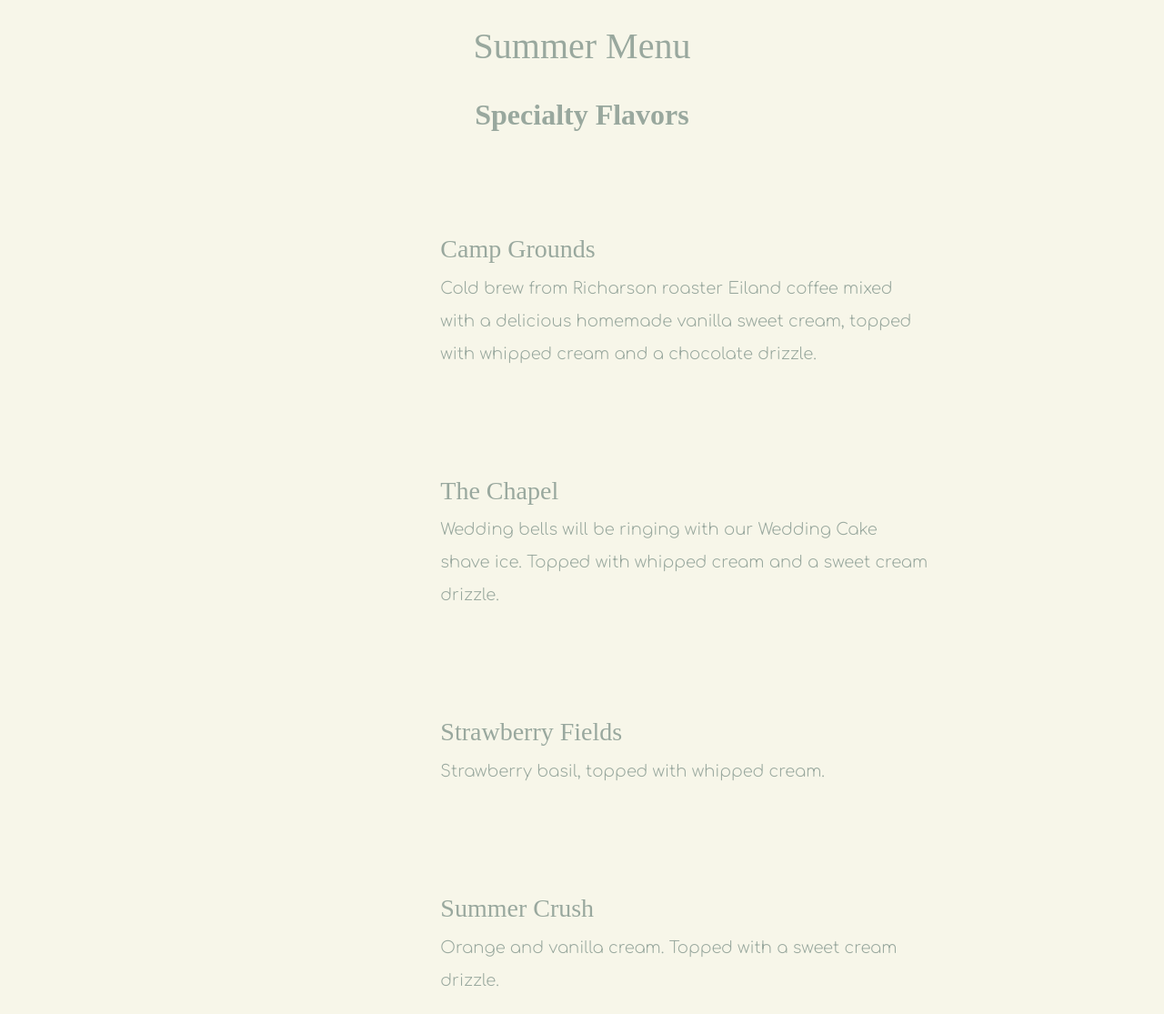
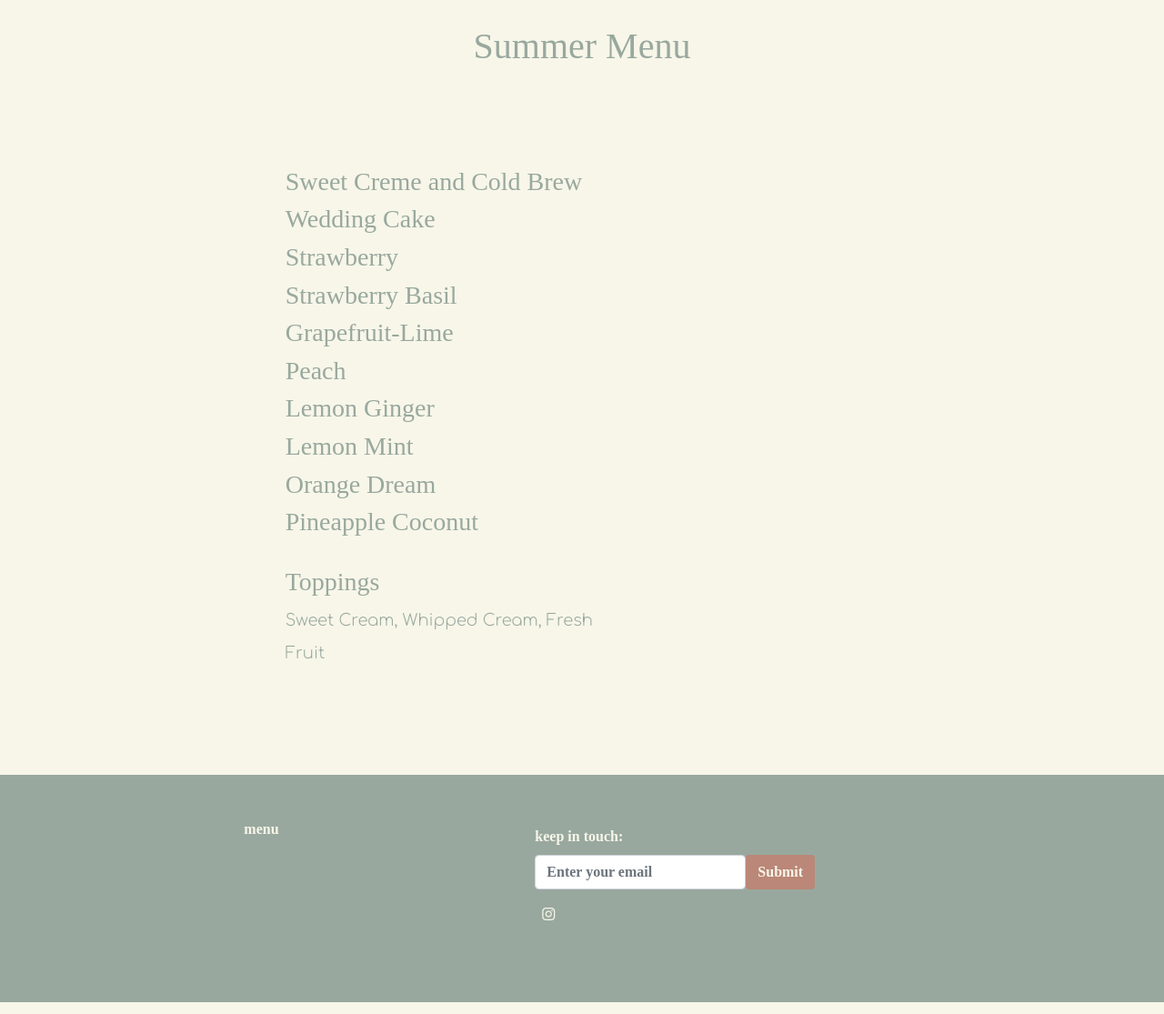
Before and after one commit to jonhooton/summercamptx, a website: page menu.html in a window 1280 px wide. Shown: the part 791-1906 px from the top of the page at 91% size. Drawn offline with nearby package versions, Linux system fonts and the light colour scheme; a web font is replaced by a local one.

Commit message:
updated menu

```diff
--- a/menu.html
+++ b/menu.html
@@ -75,14 +75,40 @@
         <div class="row pt-4 justify-content-center menu-header">
             <h1>Summer Menu</h1>
         </div>
-        <div class="row pt-4 justify-content-center menu-header">
+        <!-- <div class="row pt-4 justify-content-center menu-header">
             <h2>Specialty Flavors</h2>
-        </div>
-        <div class="row align-items-start  pt-1 justify-content-center content">
-            <div class="col-md-4">
+        </div> -->
+        <div class="row align-items-start justify-content-center content">
+            <!-- <div class="col-md-4"> -->
                 <!-- <img src="assets/fresh-fruit.jpeg" alt="" class="img-fluid rounded"> -->
-            </div>
+            <!-- </div> -->
             <div class="col-md-8">
+                <div class="row">
+                    <div class="col-12 col-lg-10 blurb mb-5 mb-md-0">
+                        <h3>Sweet Creme and Cold Brew</h3>
+                        <h3>Wedding Cake</h3>
+                        <h3>Strawberry</h3>
+                        <h3>Strawberry Basil</h3>
+                        <h3>Grapefruit-Lime</h3>
+                        <h3>Peach</h3>
+                        <h3>Lemon Ginger</h3>
+                        <h3>Lemon Mint</h3>
+                        <h3>Orange Dream</h3>
+                        <h3>Pineapple Coconut</h3>
+                        <h3></h3>
+                    </div>
+                    <div class="col-md-8 mt-4">
+                      <div class="row">
+                          <div class="col-12 col-lg-10 blurb mb-5 mb-md-0">
+                            <h3>Toppings</h3>
+                            <p class="lead">Sweet Cream, Whipped Cream, Fresh Fruit
+                              </p>
+                          </div>
+                      </div>
+                    </div>
+                </div>
+              </div>
+            <!-- <div class="col-md-8">
                 <div class="row">
                     <div class="col-12 col-lg-10 blurb mb-5 mb-md-0">
                         <h3>Camp Grounds</h3>
@@ -91,43 +117,43 @@
                         </p>
                     </div>
                 </div>
-              </div>
-      </section>
-      <section class="container-fluid mx-0 px-0 main-info">
-        <div class="row align-items-start justify-content-center content">
-            <div class="col-md-4">
+              </div> -->
+          </section>
+      <!-- <section class="container-fluid mx-0 px-0 main-info"> -->
+        <!-- <div class="row align-items-start justify-content-center content"> -->
+            <!-- <div class="col-md-4"> -->
                 <!-- <img src="assets/fresh-fruit.jpeg" alt="" class="img-fluid rounded"> -->
-            </div>
-            <div class="col-md-8">
-                <div class="row">
-                    <div class="col-12 col-lg-10 blurb mb-5 mb-md-0">
-                        <h3>The Chapel</h3>
-                        <p class="lead">Wedding bells will be ringing with our Wedding Cake shave ice. Topped with whipped cream and a sweet cream drizzle.
-                        </p>
-                    </div>
-                </div>
-              </div>
-      </section>
-      <section class="container-fluid mx-0 px-0 main-info">
-        <div class="row align-items-start justify-content-center content">
-            <div class="col-md-4">
+            <!-- </div> -->
+            <!-- <div class="col-md-8"> -->
+                <!-- <div class="row"> -->
+                    <!-- <div class="col-12 col-lg-10 blurb mb-5 mb-md-0"> -->
+                        <!-- <h3>The Chapel</h3> -->
+                        <!-- <p class="lead">Wedding bells will be ringing with our Wedding Cake shave ice. Topped with whipped cream and a sweet cream drizzle.  -->
+                        <!-- </p> -->
+                    <!-- </div> -->
+                <!-- </div> -->
+              <!-- </div> -->
+      <!-- </section> -->
+      <!-- <section class="container-fluid mx-0 px-0 main-info"> -->
+        <!-- <div class="row align-items-start justify-content-center content"> -->
+            <!-- <div class="col-md-4"> -->
                 <!-- <img src="assets/fresh-fruit.jpeg" alt="" class="img-fluid rounded"> -->
-            </div>
-            <div class="col-md-8">
-                <div class="row">
-                    <div class="col-12 col-lg-10 blurb mb-5 mb-md-0">
-                        <h3>Strawberry Fields</h3>
-                        <p class="lead">Strawberry basil, topped with whipped cream.
-                        </p>
-                    </div>
-                </div>
-              </div>
-      </section>
-      <section class="container-fluid mx-0 px-0 main-info">
-        <div class="row align-items-start justify-content-center content">
-            <div class="col-md-4">
+            <!-- </div> -->
+            <!-- <div class="col-md-8"> -->
+                <!-- <div class="row"> -->
+                    <!-- <div class="col-12 col-lg-10 blurb mb-5 mb-md-0"> -->
+                        <!-- <h3>Strawberry Fields</h3> -->
+                        <!-- <p class="lead">Strawberry basil, topped with whipped cream. -->
+                        <!-- </p> -->
+                    <!-- </div> -->
+                <!-- </div> -->
+              <!-- </div> -->
+      <!-- </section> -->
+      <!-- <section class="container-fluid mx-0 px-0 main-info"> -->
+        <!-- <div class="row align-items-start justify-content-center content"> -->
+            <!-- <div class="col-md-4"> -->
                 <!-- <img src="assets/fresh-fruit.jpeg" alt="" class="img-fluid rounded"> -->
-            </div>
+            <!-- </div>
             <div class="col-md-8">
                 <div class="row">
                     <div class="col-12 col-lg-10 blurb mb-5 mb-md-0">
@@ -140,9 +166,9 @@
       </section>
       <section class="container-fluid mx-0 px-0 main-info">
         <div class="row align-items-start justify-content-center content">
-            <div class="col-md-4">
+            <div class="col-md-4"> -->
                 <!-- <img src="assets/fresh-fruit.jpeg" alt="" class="img-fluid rounded"> -->
-            </div>
+            <!-- </div>
             <div class="col-md-8">
                 <div class="row">
                     <div class="col-12 col-lg-10 blurb mb-5 mb-md-0">
@@ -155,9 +181,9 @@
       </section>
       <section class="container-fluid mx-0 px-0 main-info">
         <div class="row align-items-start justify-content-center content">
-            <div class="col-md-4">
+            <div class="col-md-4"> -->
                 <!-- <img src="assets/fresh-fruit.jpeg" alt="" class="img-fluid rounded"> -->
-            </div>
+            <!-- </div>
             <div class="col-md-8">
                 <div class="row">
                     <div class="col-12 col-lg-10 blurb mb-5 mb-md-0">
@@ -167,30 +193,30 @@
                     </div>
                 </div>
               </div>
-      </section>
+      </section> -->
       <section class="container-fluid mx-0 px-0 main-info">
-        <div class="row pt-4 justify-content-center menu-header">
-            <h2>Regular Flavors & Toppings</h2>
-        </div>
-        <div class="row align-items-start  pt-1 justify-content-center content">
-            <div class="col-md-4">
+        <!-- <div class="row pt-4 justify-content-center menu-header"> -->
+            <!-- <h2>Regular Flavors & Toppings</h2> -->
+        <!-- </div> -->
+        <!-- <div class="row align-items-start  pt-1 justify-content-center content"> -->
+            <!-- <div class="col-md-4"> -->
                 <!-- <img src="assets/fresh-fruit.jpeg" alt="" class="img-fluid rounded"> -->
-            </div>
-            <div class="col-md-8">
-                <div class="row">
-                    <div class="col-12 col-lg-10 blurb mb-5 mb-md-0">
-                        <h3>Additional Flavors</h3>
+            <!-- </div> -->
+            <!-- <div class="col-md-8"> -->
+                <!-- <div class="row"> -->
+                    <!-- <div class="col-12 col-lg-10 blurb mb-5 mb-md-0"> -->
+                        <!-- <h3>Additional Flavors</h3>
                         <p class="lead">Peach, Grapefruit-Lime, Strawberry
-                        </p>
-                    </div>
-                </div>
-              </div>
-              </div>
-        <div class="row align-items-start  pt-1 justify-content-center content">
-            <div class="col-md-4">
+                        </p> -->
+                    <!-- </div> -->
+                <!-- </div> -->
+              <!-- </div> -->
+              <!-- </div> -->
+        <!-- <div class="row align-items-start  pt-1 justify-content-center content"> -->
+            <!-- <div class="col-md-4"> -->
                 <!-- <img src="assets/fresh-fruit.jpeg" alt="" class="img-fluid rounded"> -->
-            </div>
-            <div class="col-md-8">
+            <!-- </div> -->
+            <!-- <div class="col-md-8">
                 <div class="row">
                     <div class="col-12 col-lg-10 blurb mb-5 mb-md-0">
                       <h3>Toppings</h3>
@@ -198,7 +224,7 @@
                         </p>
                     </div>
                 </div>
-              </div>
+              </div> -->
       </section>
   </div>
     </div>
```
Also changed, not shown: winter.html (+1 -1 lines).
